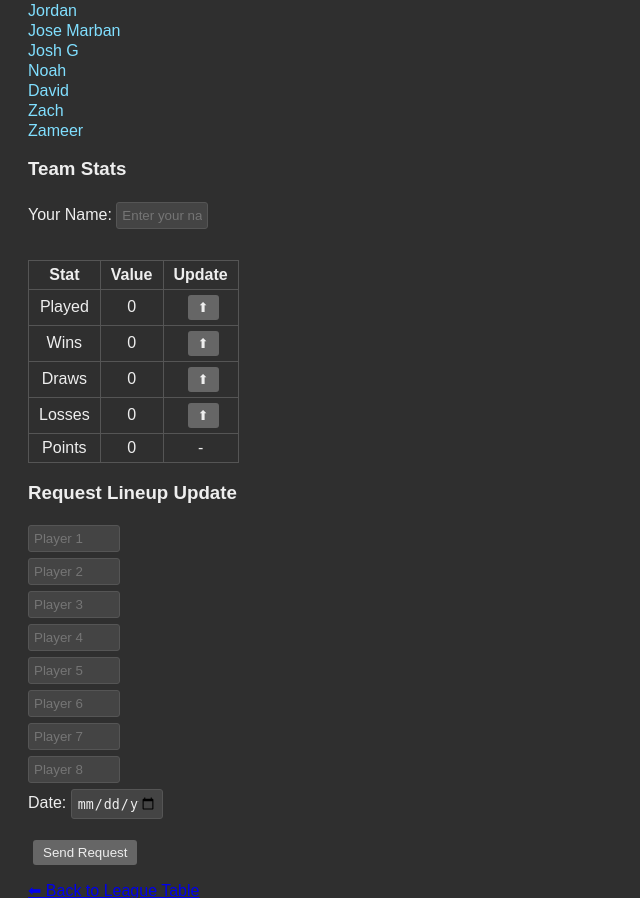
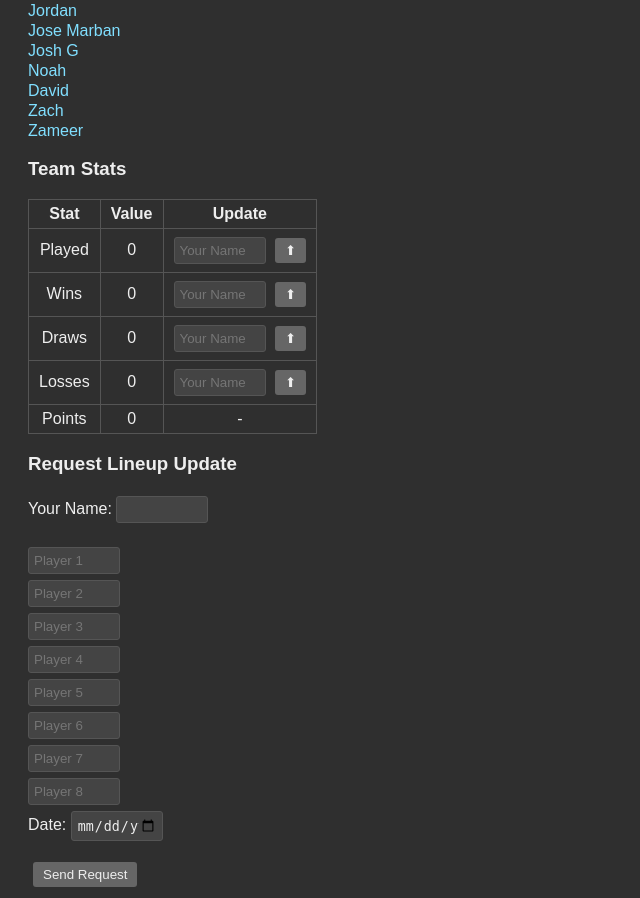
Before and after one commit to zchowscode/League-table-MCchodesfc, a Flask app: page /team/Diego in a window 1280 px wide. Shown: the part 195-1093 px from the top of the page, without its empty margins (0-640 px from the left). Run offline with Flask 3, Linux system fonts and the light colour scheme.

Commit message:
Update team.html

```diff
--- a/templates/team.html
+++ b/templates/team.html
@@ -13,17 +13,6 @@
     th, td { padding:5px 10px; border:1px solid #555; text-align:center; }
     form.inline { display:inline; margin:0; }
   </style>
-  <script>
-    function copyUserName(form) {
-      const sharedName = document.getElementById('shared_user_name').value.trim();
-      if (!sharedName) {
-        alert("You must enter your name to submit the request.");
-        return false;
-      }
-      form.user_name.value = sharedName;
-      return true;
-    }
-  </script>
 </head>
 <body>
   <h2>{{ team.name }} - Team Page</h2>
@@ -44,8 +33,6 @@
   </div>
 
   <h3>Team Stats</h3>
-  <label>Your Name:</label>
-  <input type="text" id="shared_user_name" placeholder="Enter your name"><br><br>
   <table>
     <tr>
       <th>Stat</th>
@@ -58,20 +45,20 @@
         <td>{{ team[stat] }}</td>
         <td>
           <!-- Increment -->
-          <form method="POST" class="inline" onsubmit="return copyUserName(this);">
+          <form method="POST" class="inline">
             <input type="hidden" name="request_type" value="update_stat">
             <input type="hidden" name="stat" value="{{ stat }}">
             <input type="hidden" name="increment" value="1">
-            <input type="hidden" name="user_name">
+            <input type="text" name="user_name" placeholder="Your Name" required>
             <button type="submit">⬆</button>
           </form>
           <!-- Decrement -->
           {% if team[stat] > 0 %}
-          <form method="POST" class="inline" onsubmit="return copyUserName(this);">
+          <form method="POST" class="inline">
             <input type="hidden" name="request_type" value="update_stat">
             <input type="hidden" name="stat" value="{{ stat }}">
             <input type="hidden" name="increment" value="-1">
-            <input type="hidden" name="user_name">
+            <input type="text" name="user_name" placeholder="Your Name" required>
             <button type="submit">⬇</button>
           </form>
           {% endif %}
@@ -86,9 +73,10 @@
   </table>
 
   <h3>Request Lineup Update</h3>
-  <form method="POST" onsubmit="return copyUserName(this);">
+  <form method="POST">
     <input type="hidden" name="request_type" value="lineup">
-    <input type="hidden" name="user_name">
+    <label>Your Name:</label>
+    <input type="text" name="user_name" required><br><br>
     {% for i in range(8) %}
       <input type="text" name="lineup" value="{{ team.temp_lineup[i] if i < team.temp_lineup|length else '' }}" placeholder="Player {{ i+1 }}"><br>
     {% endfor %}
@@ -106,10 +94,10 @@
           <a href="{{ url_for('player_page', team_name=team.name|replace(' ','_'), player_name=player|replace(' ','_')) }}">{{ player }}</a>{% if not loop.last %}, {% endif %}
         {% endfor %}
       </p>
-      <form method="POST" onsubmit="return copyUserName(this);">
+      <form method="POST">
         <input type="hidden" name="request_type" value="delete_lineup">
         <input type="hidden" name="lineup_date" value="{{ cl.date }}">
-        <input type="hidden" name="user_name">
+        <input type="text" name="user_name" placeholder="Your Name" required>
         <button type="submit">Request Delete</button>
       </form>
     {% endfor %}
```
